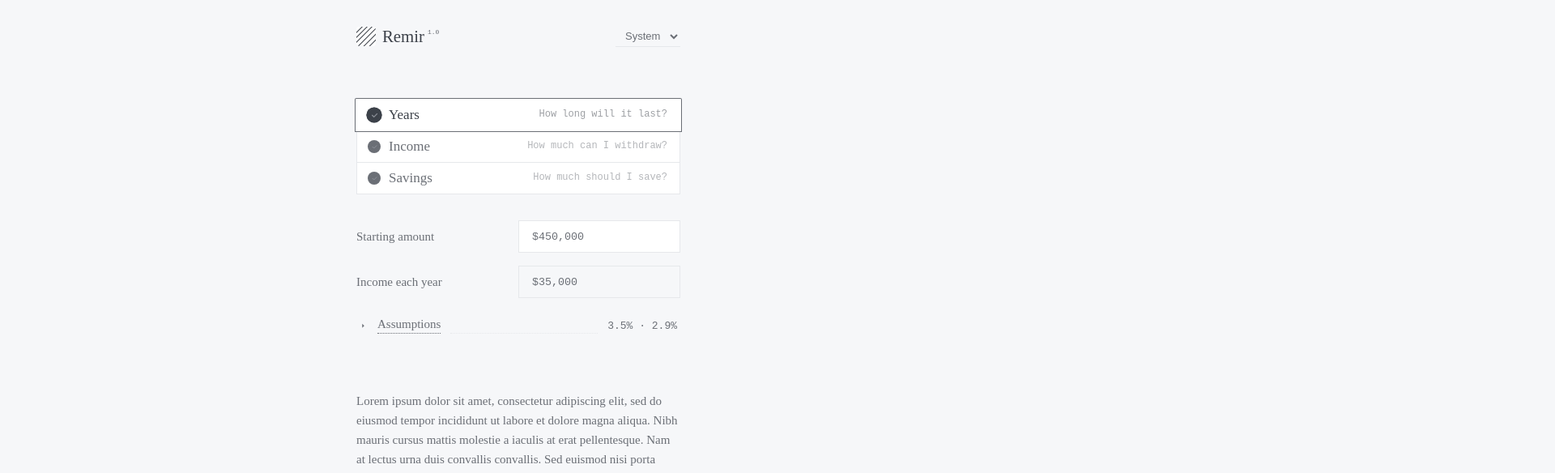
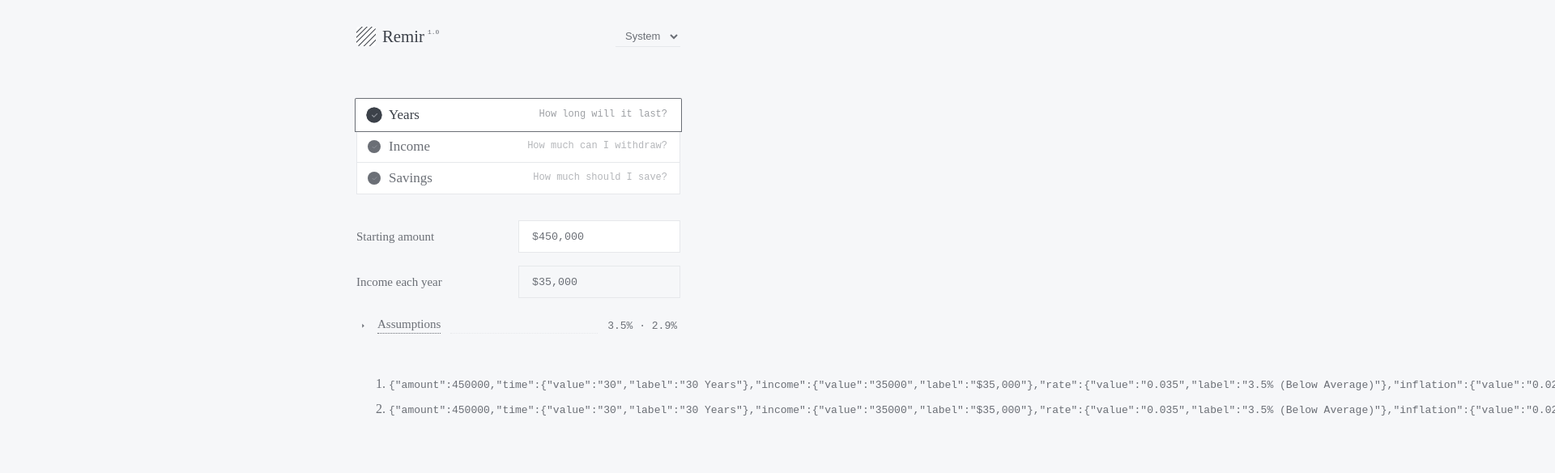
Before and after one commit to moeamaya/choice, a Next.js app: page / in a window 1280 px wide. Shown: the top 584 px of the page at 81% size, 1920 px wide, since content can reach past the window. Built offline with nearby package versions, Linux system fonts and the light colour scheme.

Commit message:
Add logs

```diff
--- a/components/Drawdown/components/Calculator/provider.tsx
+++ b/components/Drawdown/components/Calculator/provider.tsx
@@ -1,10 +1,13 @@
 import { createContext, useState, FC, useRef } from 'react';
 import { OptionType } from '../../../Choice/Options';
+
+// import { useLocalStorage } from 'react-use';
 
 import { options as yearsOptions } from '../inputs/Years';
 import { options as incomeOptions } from '../inputs/Income';
 import { options as rateOptions } from '../inputs/Rate';
 import { options as inflationOptions } from '../inputs/Inflation';
+import { time } from 'console';
 
 interface CalculatorState {
   amount: number;
@@ -12,6 +15,8 @@ interface CalculatorState {
   income: OptionType;
   rate: OptionType;
   inflation: OptionType;
+  timestamp?: Date;
+  [key: string]: number | OptionType | Date | undefined;
 }
 
 type SetCalculatorState = React.Dispatch<React.SetStateAction<CalculatorState>>;
@@ -19,6 +24,7 @@ type SetCalculatorState = React.Dispatch<React.SetStateAction<CalculatorState>>;
 interface CalculatorContextProps {
   calculatorState: CalculatorState;
   setCalculatorState: SetCalculatorState;
+  logs: CalculatorState[];
 }
 
 // Define the default initial state
@@ -33,15 +39,19 @@ const defaultCalculatorState: CalculatorState = {
 const CalculatorContext = createContext<CalculatorContextProps>({
   calculatorState: defaultCalculatorState,
   setCalculatorState: () => {},
+  logs: [],
 });
 
 const CalculatorProvider: FC<{ children: React.ReactNode }> = ({ children }) => {
   const [calculatorState, setCalculatorState] = useState<CalculatorState>(defaultCalculatorState);
+  const [logs, setLogs] = useState<CalculatorState[]>([{...defaultCalculatorState, timestamp: new Date()}]);
+
   const debounceTimeoutRef = useRef<number | undefined>(undefined);
 
   const logStateChange = (newState: CalculatorState) => {
     // Perform the logging here, e.g., console.log or any other logging mechanism
     console.log('State changed:', newState);
+    setLogs((prevLogs) => [...prevLogs, {...newState, timestamp: new Date()}]);
   };
 
   const updateCalculatorState: SetCalculatorState = (newState: React.SetStateAction<CalculatorState>) => {
@@ -62,11 +72,11 @@ const CalculatorProvider: FC<{ children: React.ReactNode }> = ({ children }) =>
   };
 
   return (
-    <CalculatorContext.Provider value={{ calculatorState, setCalculatorState: updateCalculatorState }}>
+    <CalculatorContext.Provider value={{ calculatorState, setCalculatorState: updateCalculatorState, logs }}>
       {children}
     </CalculatorContext.Provider>
   );
 };
 
 export { CalculatorContext, CalculatorProvider };
-export type { CalculatorContextProps };
+export type { CalculatorState, CalculatorContextProps };
--- a/components/Drawdown/pages/Years/index.tsx
+++ b/components/Drawdown/pages/Years/index.tsx
@@ -9,6 +9,7 @@ import YearsFormula from '../../formulas/Years';
 import { abbreviateNumberFormatter } from '../../../Helpers/formatters';
 
 import { CalculatorContext } from '../../components/Calculator/provider';
+import type { CalculatorState } from '../../components/Calculator/provider';
 
 type Props = {
   interest: number;
@@ -25,8 +26,22 @@ const SummaryDetails = ({ amount, draw }: { amount: number; draw: number }) => {
   );
 };
 
+function calculateDelta(newValue: any, oldValue: any): any {
+  if (typeof newValue === "number" && typeof oldValue === "number") {
+    return (newValue - oldValue).toString();
+  } else if (typeof newValue === "string" && typeof oldValue === "string") {
+    // Compare strings (e.g., for dropdown options)
+    if (newValue !== oldValue) {
+      return `${oldValue} → ${newValue}`;
+    }
+  }
+
+  // Handle other data types as needed
+  return "N/A";
+}
+
 const Years: FC<Props> = ({ interest, inflation, children }) => {
-  const { calculatorState, setCalculatorState } = useContext(CalculatorContext);
+  const { calculatorState, setCalculatorState, logs } = useContext(CalculatorContext);
 
   const amount = calculatorState.amount;
   const draw = parseFloat(calculatorState.income.value);
@@ -54,6 +69,48 @@ const Years: FC<Props> = ({ interest, inflation, children }) => {
 
       {children}
 
+      <ol>
+      {logs
+        .sort((a, b) => {
+          const dateA = a.timestamp ? new Date(a.timestamp).getTime() : 0;
+          const dateB = b.timestamp ? new Date(b.timestamp).getTime() : 0;
+          return dateA - dateB;
+        })
+        .reverse()
+        .map((log, index) => {
+          const previousLog = index > 0 ? logs[index - 1] : null;
+          const changes: { field: string; delta: string }[] = [];
+
+          if (previousLog) {
+            Object.entries(log).forEach(([field, value]) => {
+              if (field !== "timestamp" && JSON.stringify(value) !== JSON.stringify(previousLog[field as keyof CalculatorState])) {
+                const delta = calculateDelta(value, previousLog[field as keyof CalculatorState]);
+                changes.push({ field, delta });
+              }
+            });
+          }
+
+          return (
+            <li key={index}>
+              {changes.length > 0 && (
+                <div>
+                  <p>Changes:</p>
+                  <ul>
+                    {changes.map(({ field, delta }) => (
+                      <li key={field}>
+                        <strong>{field}:</strong> {delta}
+                        <div>{log["timestamp"]?.toString()}</div>
+                      </li>
+                    ))}
+                  </ul>
+                </div>
+              )}
+              <pre>{JSON.stringify(log)}</pre>
+            </li>
+          );
+  })}
+      </ol>
+
       <Content />
       <Summary resultLabel="Duration" result={years}>
         <SummaryDetails draw={draw} amount={amount} />
```
Also changed, not shown: components/Drawdown/hooks/useLocalStorage.tsx (added, +16 -0 lines).
